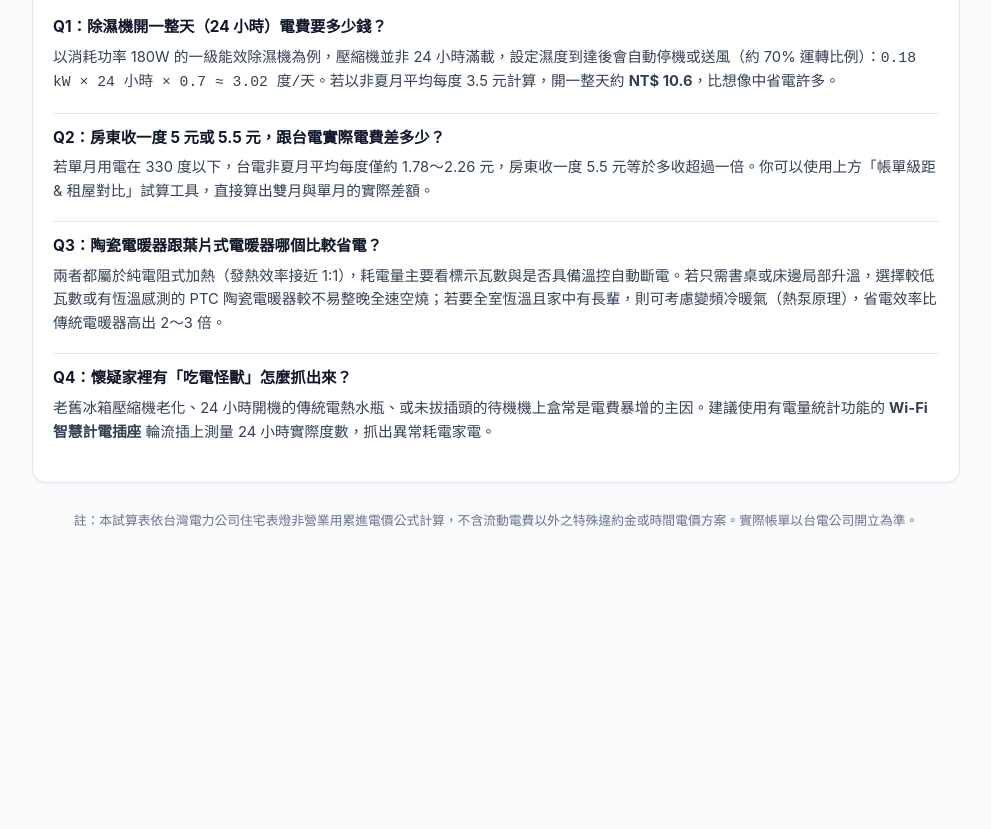
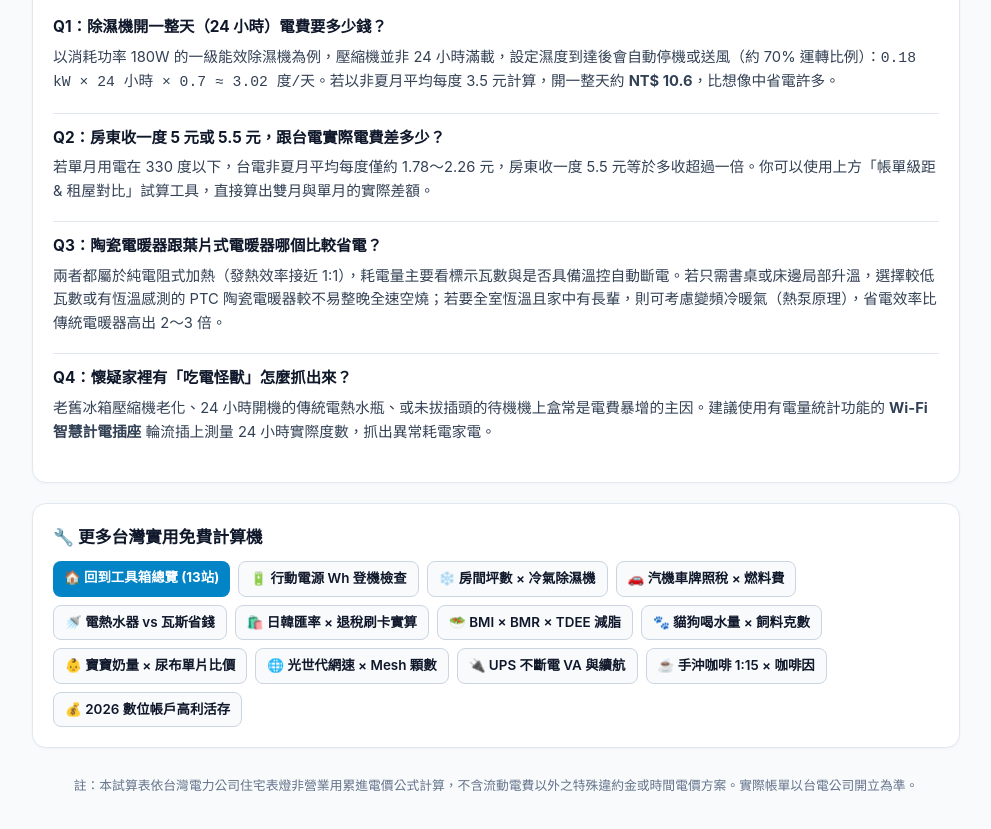
Before and after one commit to jimmycmhsieh0801-cloud/tw-power-calc, a plain HTML site: page index.html in a window 1280 px wide. Shown: the part 1820-2649 px from the top of the page, without its empty margins (144-1135 px from the left). Before the commit the page ends 2412 px from the top, so only its background shows below. Drawn offline with Linux system fonts and the light colour scheme.

Commit message:
feat: add cross-site SEO internal linking and IndexNow key

```diff
--- a/index.html
+++ b/index.html
@@ -544,6 +544,27 @@
     }
     </script>
 
+
+    <!-- CROSS_LINK_MATRIX_START -->
+    <section class="card" style="margin-top:20px;">
+      <h2 style="font-size:1.05rem;margin:0 0 10px;color:#0f172a;">🔧 更多台灣實用免費計算機</h2>
+      <div style="display:flex;flex-wrap:wrap;gap:8px;">
+        <a href="https://jimmycmhsieh0801-cloud.github.io/" style="display:inline-block;padding:6px 11px;border-radius:8px;background:#0284c7;color:#fff;text-decoration:none;font-size:0.84rem;font-weight:700;">🏠 回到工具箱總覽 (13站)</a>
+        <a href="https://jimmycmhsieh0801-cloud.github.io/tw-travel-power-calc/" style="display:inline-block;padding:6px 11px;border-radius:8px;border:1px solid #cbd5e1;background:#f8fafc;color:#0f172a;text-decoration:none;font-size:0.84rem;font-weight:600;">🔋 行動電源 Wh 登機檢查</a>
+        <a href="https://jimmycmhsieh0801-cloud.github.io/tw-room-sizing-calc/" style="display:inline-block;padding:6px 11px;border-radius:8px;border:1px solid #cbd5e1;background:#f8fafc;color:#0f172a;text-decoration:none;font-size:0.84rem;font-weight:600;">❄️ 房間坪數 × 冷氣除濕機</a>
+        <a href="https://jimmycmhsieh0801-cloud.github.io/tw-vehicle-tax-calc/" style="display:inline-block;padding:6px 11px;border-radius:8px;border:1px solid #cbd5e1;background:#f8fafc;color:#0f172a;text-decoration:none;font-size:0.84rem;font-weight:600;">🚗 汽機車牌照稅 × 燃料費</a>
+        <a href="https://jimmycmhsieh0801-cloud.github.io/tw-water-heater-calc/" style="display:inline-block;padding:6px 11px;border-radius:8px;border:1px solid #cbd5e1;background:#f8fafc;color:#0f172a;text-decoration:none;font-size:0.84rem;font-weight:600;">🚿 電熱水器 vs 瓦斯省錢</a>
+        <a href="https://jimmycmhsieh0801-cloud.github.io/tw-travel-tax-calc/" style="display:inline-block;padding:6px 11px;border-radius:8px;border:1px solid #cbd5e1;background:#f8fafc;color:#0f172a;text-decoration:none;font-size:0.84rem;font-weight:600;">🛍️ 日韓匯率 × 退稅刷卡實算</a>
+        <a href="https://jimmycmhsieh0801-cloud.github.io/tw-bmi-tdee-calc/" style="display:inline-block;padding:6px 11px;border-radius:8px;border:1px solid #cbd5e1;background:#f8fafc;color:#0f172a;text-decoration:none;font-size:0.84rem;font-weight:600;">🥗 BMI × BMR × TDEE 減脂</a>
+        <a href="https://jimmycmhsieh0801-cloud.github.io/tw-pet-cost-calc/" style="display:inline-block;padding:6px 11px;border-radius:8px;border:1px solid #cbd5e1;background:#f8fafc;color:#0f172a;text-decoration:none;font-size:0.84rem;font-weight:600;">🐾 貓狗喝水量 × 飼料克數</a>
+        <a href="https://jimmycmhsieh0801-cloud.github.io/tw-baby-calc/" style="display:inline-block;padding:6px 11px;border-radius:8px;border:1px solid #cbd5e1;background:#f8fafc;color:#0f172a;text-decoration:none;font-size:0.84rem;font-weight:600;">👶 寶寶奶量 × 尿布單片比價</a>
+        <a href="https://jimmycmhsieh0801-cloud.github.io/tw-router-cable-calc/" style="display:inline-block;padding:6px 11px;border-radius:8px;border:1px solid #cbd5e1;background:#f8fafc;color:#0f172a;text-decoration:none;font-size:0.84rem;font-weight:600;">🌐 光世代網速 × Mesh 顆數</a>
+        <a href="https://jimmycmhsieh0801-cloud.github.io/tw-ups-nas-calc/" style="display:inline-block;padding:6px 11px;border-radius:8px;border:1px solid #cbd5e1;background:#f8fafc;color:#0f172a;text-decoration:none;font-size:0.84rem;font-weight:600;">🔌 UPS 不斷電 VA 與續航</a>
+        <a href="https://jimmycmhsieh0801-cloud.github.io/tw-coffee-brew-calc/" style="display:inline-block;padding:6px 11px;border-radius:8px;border:1px solid #cbd5e1;background:#f8fafc;color:#0f172a;text-decoration:none;font-size:0.84rem;font-weight:600;">☕ 手沖咖啡 1:15 × 咖啡因</a>
+        <a href="https://jimmycmhsieh0801-cloud.github.io/tw-bank-interest-calc/" style="display:inline-block;padding:6px 11px;border-radius:8px;border:1px solid #cbd5e1;background:#f8fafc;color:#0f172a;text-decoration:none;font-size:0.84rem;font-weight:600;">💰 2026 數位帳戶高利活存</a>
+      </div>
+    </section>
+    <!-- CROSS_LINK_MATRIX_END -->
     <footer>
       <p>註：本試算表依台灣電力公司住宅表燈非營業用累進電價公式計算，不含流動電費以外之特殊違約金或時間電價方案。實際帳單以台電公司開立為準。</p>
     </footer>
```
